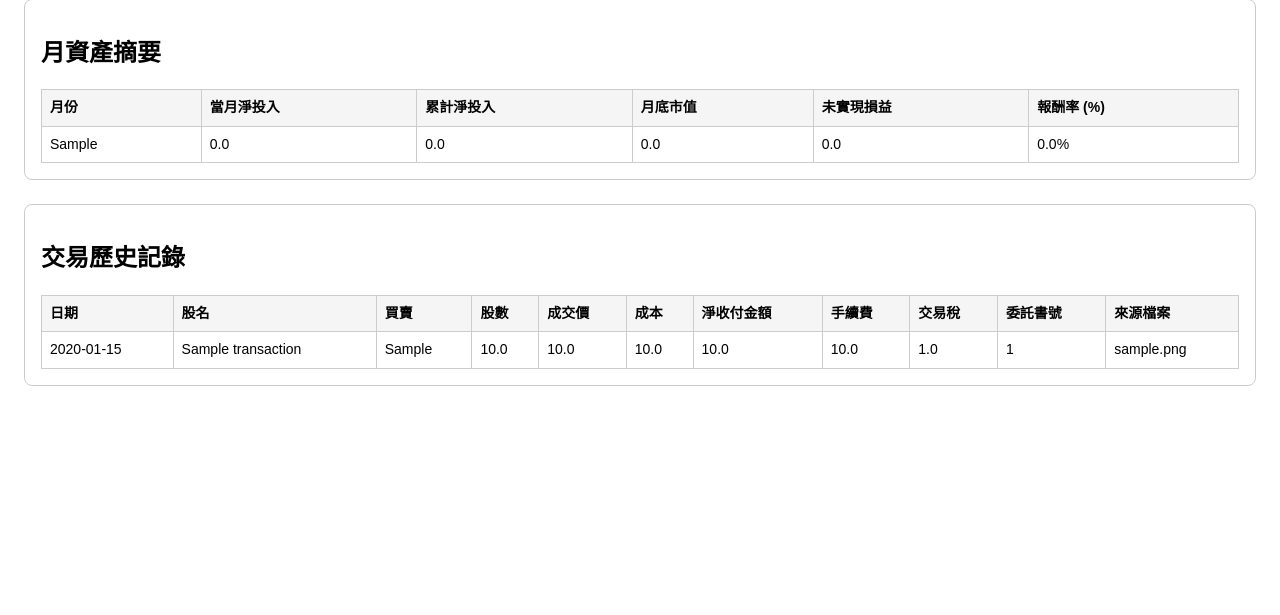
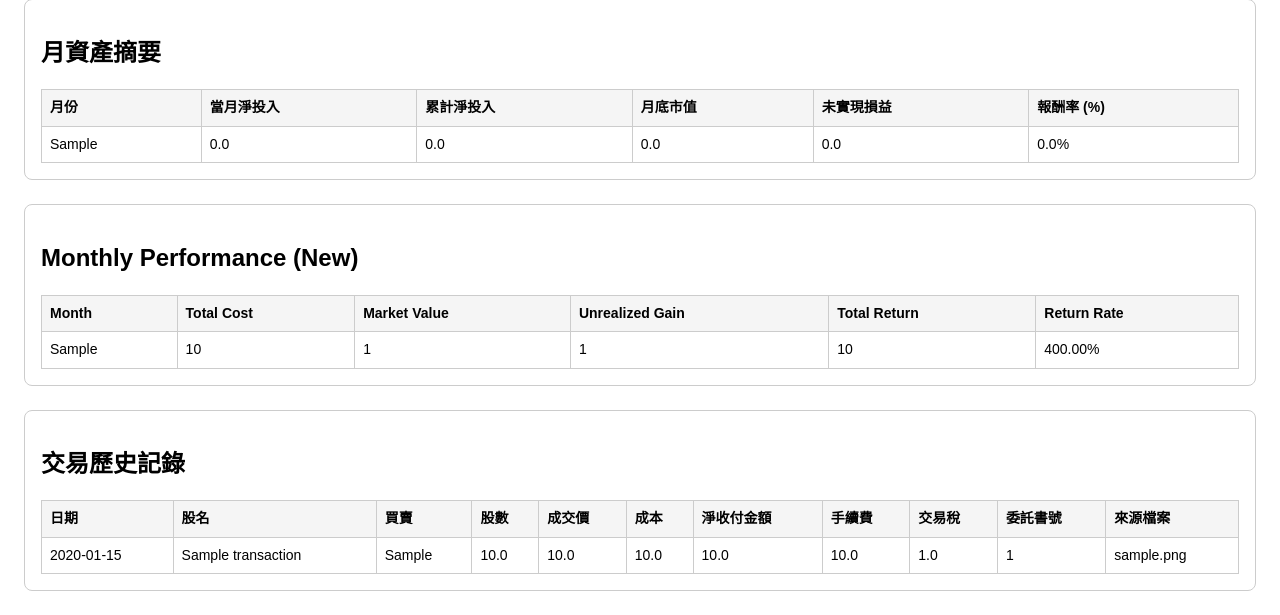
Before and after one commit to NienfengYao/invest-site, a FastAPI app: page /accounts/1 in a window 1280 px wide. Shown: the part 737-1352 px from the top of the page. Before the commit the page ends 1123 px from the top, so only its background shows below. Run offline with FastAPI, Linux system fonts and the light colour scheme; tables that the repository leaves empty hold one stand-in row (values such as "Sample post"); parts of the project's set-up code (start-up, migrations or seed data) failed here and were passed over.

Commit message:
* 修正  class Transaction(Base): UniqueConstraint("account_id", "trade_date", "order_id") * 以 MonthlyPerformance 驗証 calculate_account_monthly_summary * 修正 "無交易月份沒有 snapshot"

```diff
--- a/app/models/transaction.py
+++ b/app/models/transaction.py
@@ -8,7 +8,7 @@ from app.db import Base
 class Transaction(Base):
     __tablename__ = "transactions"
     __table_args__ = (
-        UniqueConstraint("account_id", "order_id", name="uq_transactions_account_order"),
+        UniqueConstraint("account_id", "trade_date", "order_id"),
     )
 
     id = Column(Integer, primary_key=True, index=True)
--- a/app/routes/accounts.py
+++ b/app/routes/accounts.py
@@ -17,6 +17,7 @@ from app.services.account_summary import (
     calculate_account_monthly_summary,
     calculate_positions,
 )
+from app.models.monthly_performance import MonthlyPerformance
 
 router = APIRouter()
 templates = Jinja2Templates(directory="app/templates")
@@ -153,6 +154,18 @@ async def account_detail(request: Request, account_id: int, sort_by: str = "date
             reverse=True,
         )
 
+        performance_rows = (
+            db.query(MonthlyPerformance)
+            .filter(
+                MonthlyPerformance.account_id == account_id
+            )
+            .order_by(
+                MonthlyPerformance.year_month.desc()
+            )
+            .all()
+        )
+
+
         return templates.TemplateResponse(
             "account_detail.html",
             {
@@ -163,6 +176,7 @@ async def account_detail(request: Request, account_id: int, sort_by: str = "date
                 "summary": summary,
                 "positions": positions,
                 "monthly_summary": monthly_summary,
+                "performance_rows": performance_rows,
                 "sort_by": sort_by,
                 "message": None,
             },
@@ -206,10 +220,12 @@ async def upload_transactions(
                 db.query(Transaction)
                 .filter(
                     Transaction.account_id == account_id,
+                    Transaction.trade_date == str(row["日期"]).strip(),
                     Transaction.order_id == order_id,
                 )
                 .first()
             )
+
             if existed:
                 skipped_count += 1
                 continue
--- a/app/templates/account_detail.html
+++ b/app/templates/account_detail.html
@@ -148,6 +148,33 @@
     </div>
 
     <div class="box">
+    <h2>Monthly Performance (New)</h2>
+
+    <table>
+    <tr>
+        <th>Month</th>
+        <th>Total Cost</th>
+        <th>Market Value</th>
+        <th>Unrealized Gain</th>
+        <th>Total Return</th>
+        <th>Return Rate</th>
+    </tr>
+
+    {% for p in performance_rows %}
+    <tr>
+        <td>{{ p.year_month }}</td>
+        <td>{{ "%.0f"|format(p.total_cost) }}</td>
+        <td>{{ "%.0f"|format(p.market_value) }}</td>
+        <td>{{ "%.0f"|format(p.unrealized_gain) }}</td>
+        <td>{{ "%.0f"|format(p.total_return) }}</td>
+        <td>{{ "%.2f"|format(p.return_rate * 100) }}%</td>
+    </tr>
+    {% endfor %}
+
+    </table>
+    </div>
+
+    <div class="box">
         <h2>交易歷史記錄</h2>
         <table>
             <thead>
```
Also changed, not shown: app/services/cost_engine.py (+50 -16 lines), README.md.
